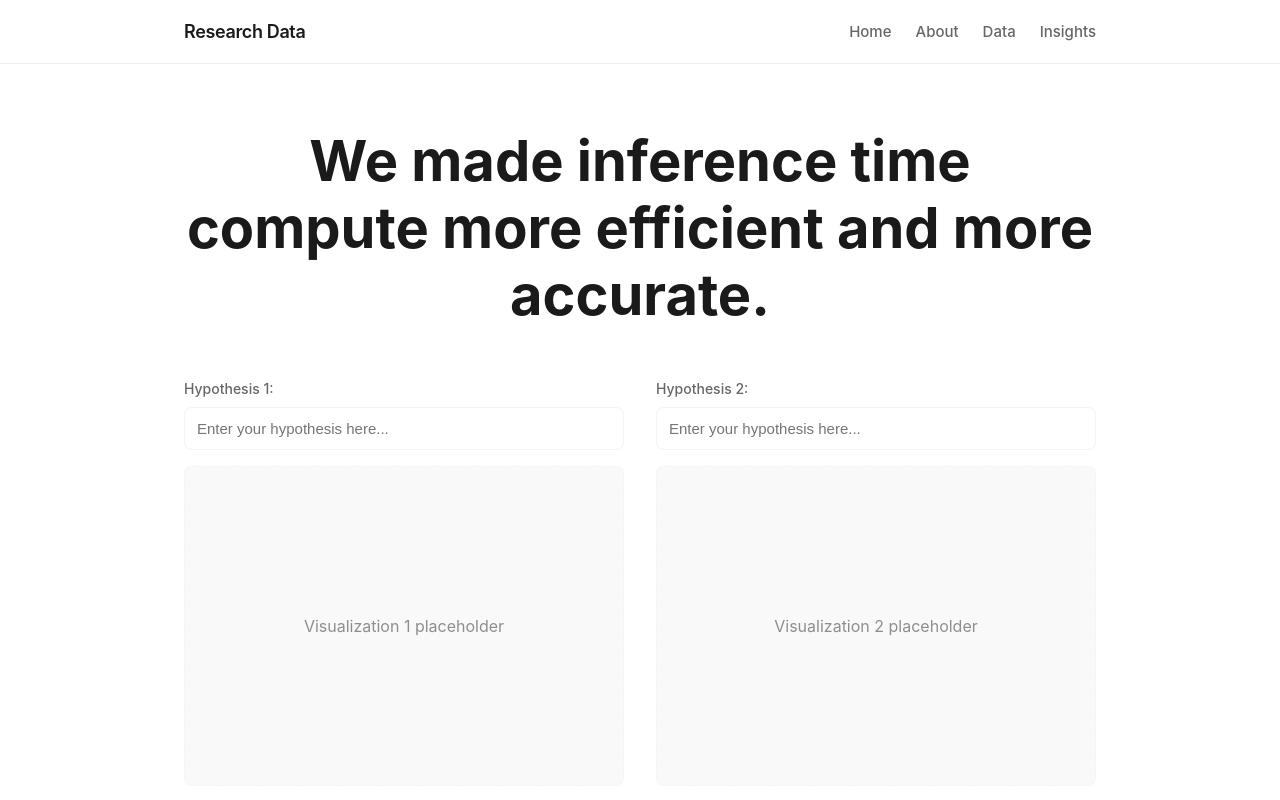
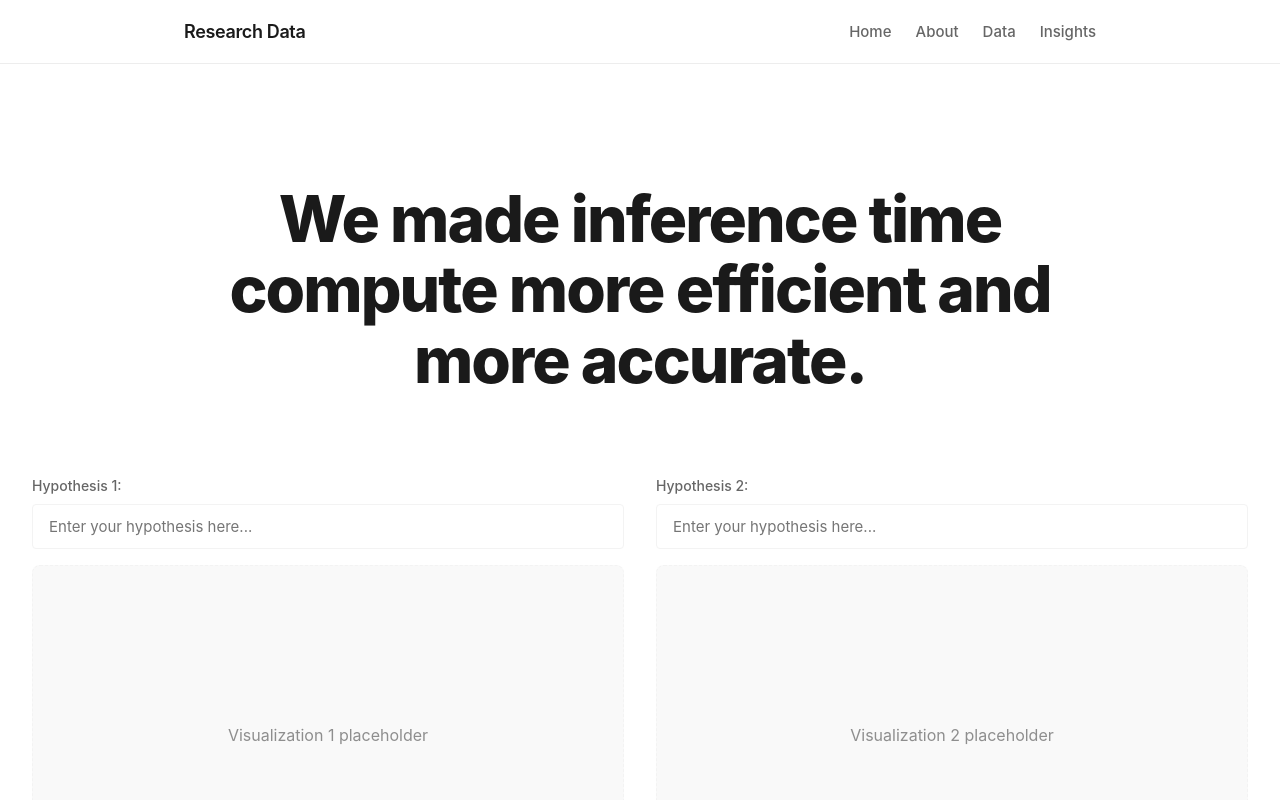
Before and after one commit to Blkalkin/Optimal-TestTime, a Next.js app in the folder frontend/next-app/temp-next-app/research-data-viewer/: page / in a window 1280 px wide. Shown: the top 800 px of the page. Built offline with nearby package versions, Linux system fonts and the light colour scheme.

Commit message:
some ui changes

```diff
--- a/frontend/next-app/temp-next-app/research-data-viewer/app/globals.css
+++ b/frontend/next-app/temp-next-app/research-data-viewer/app/globals.css
@@ -107,6 +107,11 @@ button {
   padding: 0 var(--space-6);
 }
 
+.full-width-container {
+  width: 100%;
+  padding: 0 var(--space-8);
+}
+
 /* Navigation */
 .navbar {
   position: fixed;
@@ -169,6 +174,54 @@ button {
   transform: scaleX(1);
 }
 
+/* Title Section */
+.title-section {
+  padding-top: 120px; /* Account for navbar + extra space */
+  padding-bottom: var(--space-16);
+}
+
+.main-title {
+  font-weight: 800;
+  font-size: 4rem; /* 15% larger as requested */
+  line-height: 1.1;
+  text-align: center;
+  letter-spacing: -0.03em;
+  margin: var(--space-16) 0 var(--space-20);
+  max-width: 950px; /* Slightly wider */
+  margin-left: auto;
+  margin-right: auto;
+}
+
+.title-visualizations {
+  display: flex;
+  flex-direction: column;
+  width: 100%;
+  gap: var(--space-8);
+  margin-top: var(--space-12);
+}
+
+.visualization-container {
+  display: grid;
+  grid-template-columns: repeat(auto-fit, minmax(320px, 1fr));
+  gap: var(--space-8);
+}
+
+.visualization-wrapper {
+  margin-bottom: 0; /* No bottom margin since we're using gap */
+}
+
+.visualization-placeholder {
+  background-color: var(--background-secondary);
+  border-radius: var(--radius);
+  padding: var(--space-6);
+  height: 340px; /* Slightly taller */
+  display: flex;
+  align-items: center;
+  justify-content: center;
+  color: var(--text-tertiary);
+  border: 1px dashed var(--background-tertiary);
+}
+
 /* Hero Section */
 .hero {
   min-height: 90vh;
@@ -177,7 +230,6 @@ button {
   justify-content: center;
   text-align: center;
   padding: var(--space-16) 0;
-  margin-top: 64px;
 }
 
 .hero-content {
@@ -384,7 +436,7 @@ button {
 }
 
 /* Visualizations */
-.visualization-container {
+.viz-container {
   display: grid;
   grid-template-columns: repeat(auto-fit, minmax(320px, 1fr));
   gap: var(--space-8);
@@ -674,6 +726,43 @@ tr:hover td {
   margin: var(--space-6) 0;
 }
 
+/* Form elements */
+input[type="text"] {
+  width: 100%;
+  padding: var(--space-3) var(--space-4);
+  border: 1px solid var(--background-tertiary);
+  border-radius: var(--radius-sm);
+  font-family: var(--font-sans);
+  font-size: 0.9375rem;
+  transition: all var(--transition-fast);
+}
+
+input[type="text"]:focus {
+  outline: none;
+  border-color: var(--accent-primary);
+  box-shadow: 0 0 0 2px rgba(3, 102, 214, 0.2);
+}
+
+label {
+  display: block;
+  font-size: 0.875rem;
+  font-weight: 500;
+  margin-bottom: var(--space-2);
+  color: var(--text-primary);
+}
+
+.hypothesis-field {
+  margin-bottom: var(--space-4);
+}
+
+.hypothesis-field label {
+  display: block;
+  font-size: 0.875rem;
+  font-weight: 500;
+  margin-bottom: var(--space-2);
+  color: var(--text-secondary);
+}
+
 /* Animations */
 @keyframes spinner {
   to {
@@ -718,6 +807,10 @@ tr:hover td {
   .about-content {
     grid-template-columns: 1fr;
   }
+
+  .main-title {
+    font-size: 2.75rem;
+  }
 }
 
 @media (max-width: 640px) {
@@ -755,75 +848,15 @@ tr:hover td {
   .visualization-container {
     grid-template-columns: 1fr;
   }
-}
 
-/* Title Section and Visualization Placeholders */
-.title-section {
-  padding: var(--space-16) 0 var(--space-10);
-  margin-top: 64px;
-}
-
-.main-title {
-  font-weight: 700;
-  font-size: 2.5rem;
-  line-height: 1.2;
-  text-align: center;
-  margin-bottom: var(--space-12);
-  color: var(--text-primary);
-}
-
-.visualization-wrapper {
-  display: flex;
-  flex-direction: column;
-  width: 100%;
-}
-
-.hypothesis-field {
-  margin-bottom: var(--space-4);
-}
-
-.hypothesis-field label {
-  display: block;
-  font-size: 0.875rem;
-  font-weight: 500;
-  margin-bottom: var(--space-2);
-  color: var(--text-secondary);
-}
-
-.hypothesis-field input {
-  width: 100%;
-  padding: var(--space-3);
-  border: 1px solid var(--background-tertiary);
-  border-radius: var(--radius);
-  font-size: 0.9375rem;
-  transition: border-color var(--transition-fast);
-}
-
-.hypothesis-field input:focus {
-  outline: none;
-  border-color: var(--accent-primary);
-}
-
-.visualization-placeholder {
-  background-color: var(--background-secondary);
-  border-radius: var(--radius);
-  padding: var(--space-6);
-  height: 320px;
-  display: flex;
-  align-items: center;
-  justify-content: center;
-  color: var(--text-tertiary);
-  border: 1px dashed var(--background-tertiary);
-}
-
-@media (min-width: 768px) {
   .main-title {
-    font-size: 3rem;
+    font-size: 2.25rem;
+    margin: var(--space-8) 0;
   }
 }
 
 @media (min-width: 1024px) {
   .main-title {
-    font-size: 3.5rem;
+    font-size: 4rem; /* Even larger on big screens */
   }
 }
--- a/frontend/next-app/temp-next-app/research-data-viewer/app/page.tsx
+++ b/frontend/next-app/temp-next-app/research-data-viewer/app/page.tsx
@@ -108,7 +108,7 @@ const Navigation = () => {
       <div className="container navbar-container">
         <div className="logo">Research Data</div>
         <div className="nav-links">
-          <button className="nav-link" onClick={() => scrollToSection('hero')}>Home</button>
+          <button className="nav-link" onClick={() => scrollToSection('title-section')}>Home</button>
           <button className="nav-link" onClick={() => scrollToSection('about')}>About</button>
           <button className="nav-link" onClick={() => scrollToSection('datasets')}>Data</button>
           <button className="nav-link" onClick={() => scrollToSection('visualizations')}>Insights</button>
@@ -283,29 +283,32 @@ export default function Home() {
       <Navigation />
 
       {/* Title and Visualization Placeholders */}
-      <section className="title-section">
+      <section id="title-section" className="title-section">
         <div className="container">
-          <h1 className="main-title font-bold text-3xl md:text-4xl lg:text-5xl text-center my-8">
+          <h1 className="main-title">
             We made inference time compute more efficient and more accurate.
           </h1>
+        </div>
 
+        {/* Full-width visualizations */}
+        <div className="full-width-container">
           <div className="visualization-container">
             <div className="visualization-wrapper">
-              <div className="hypothesis-field mb-4">
+              <div className="hypothesis-field">
                 <label className="block text-sm font-medium mb-1">Hypothesis 1:</label>
                 <input type="text" className="w-full p-2 border rounded" placeholder="Enter your hypothesis here..." />
               </div>
-              <div className="visualization-placeholder bg-gray-100 rounded-lg p-6 h-80 flex items-center justify-center">
+              <div className="visualization-placeholder">
                 <p className="text-gray-500">Visualization 1 placeholder</p>
               </div>
             </div>
 
             <div className="visualization-wrapper">
-              <div className="hypothesis-field mb-4">
+              <div className="hypothesis-field">
                 <label className="block text-sm font-medium mb-1">Hypothesis 2:</label>
                 <input type="text" className="w-full p-2 border rounded" placeholder="Enter your hypothesis here..." />
               </div>
-              <div className="visualization-placeholder bg-gray-100 rounded-lg p-6 h-80 flex items-center justify-center">
+              <div className="visualization-placeholder">
                 <p className="text-gray-500">Visualization 2 placeholder</p>
               </div>
             </div>
@@ -411,7 +414,7 @@ export default function Home() {
         title="Key Findings"
         description="Visualized results from our research highlighting important patterns and discoveries."
       >
-        <div className="visualization-container">
+        <div className="viz-container">
           <BarChart />
           <DonutChart />
         </div>
```
